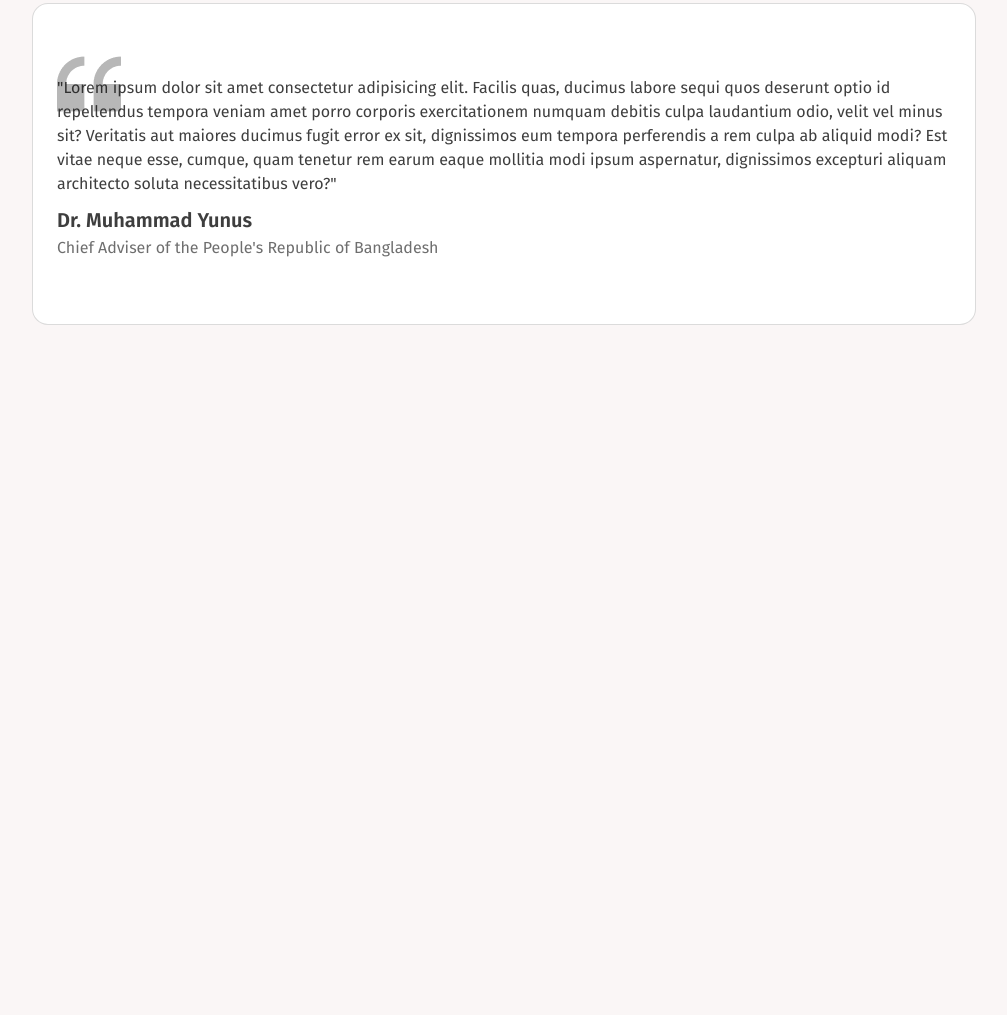
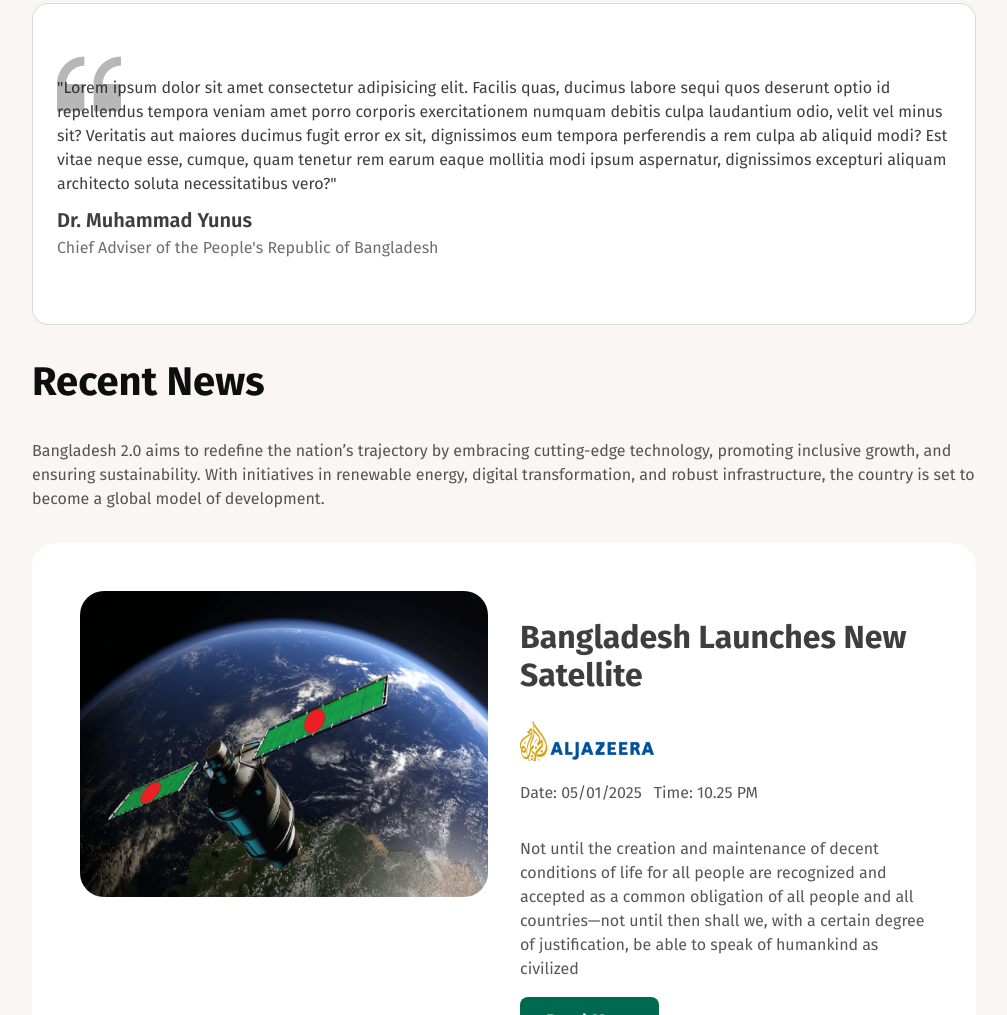
Before and after one commit to riyad353/bangladesh-2.0, a plain HTML site: page index.html in a window 1280 px wide. Shown: the part 1785-2800 px from the top of the page, without its empty margins (136-1143 px from the left). Before the commit the page ends 2118 px from the top, so only its background shows below. Drawn offline with Linux system fonts and the light colour scheme.

Commit message:
recent news complete

```diff
--- a/index.html
+++ b/index.html
@@ -85,7 +85,7 @@
       <!-- The Vision of Future -->
       <div>
         <div>
-          <h2 class="text">The Vision of Future</h2>
+          <h2 class="heading">The Vision of Future</h2>
           <p class="para">
             Bangladesh 2.0 aims to redefine the nation’s trajectory by embracing
             cutting-edge technology, promoting inclusive growth, and ensuring
@@ -145,6 +145,86 @@
         </div>
       </div>
       <!-- challenge end -->
+      <!-- Your Opinion Matters -->
+      <div></div>
+      <!-- Your Opinion Matters end -->
+      <!-- Recent News -->
+      <div>
+        <div>
+          <h2 class="heading">Recent News</h2>
+          <p class="news-p">
+            Bangladesh 2.0 aims to redefine the nation’s trajectory by embracing
+            cutting-edge technology, promoting inclusive growth, and ensuring
+            sustainability. With initiatives in renewable energy, digital
+            transformation, and robust infrastructure, the country is set to
+            become a global model of development.
+          </p>
+        </div>
+        <div class="news-area">
+          <div>
+            <img class="news-img" src="./assets/satelite.png" alt="" />
+          </div>
+          <div>
+            <h2 class="news-text">Bangladesh Launches New Satellite</h2>
+            <img src="./assets/al-jazeera.png" alt="" />
+            <div class="date-and-time">
+              <p class="news-p">Date: 05/01/2025</p>
+              <p class="news-p">Time: 10.25 PM</p>
+            </div>
+            <p class="news-p">
+              Not until the creation and maintenance of decent conditions of
+              life for all people are recognized and accepted as a common
+              obligation of all people and all countries—not until then shall
+              we, with a certain degree of justification, be able to speak of
+              humankind as civilized
+            </p>
+            <a href=""><button class="news-btn">Read More</button></a>
+          </div>
+        </div>
+        <div class="news-area">
+          <div>
+            <h2 class="news-text">A new Era</h2>
+            <img src="./assets/al-jazeera.png" alt="" />
+            <div class="date-and-time">
+              <p class="news-p">Date: 05/01/2025</p>
+              <p class="news-p">Time: 10.25 PM</p>
+            </div>
+            <p class="news-p">
+              Not until the creation and maintenance of decent conditions of
+              life for all people are recognized and accepted as a common
+              obligation of all people and all countries—not until then shall
+              we, with a certain degree of justification, be able to speak of
+              humankind as civilized
+            </p>
+            <a href=""><button class="news-btn">Read More</button></a>
+          </div>
+          <div>
+            <img class="news-img" src="./assets/satelite.png" alt="" />
+          </div>
+        </div>
+        <div class="news-area">
+          <div>
+            <img class="news-img" src="./assets/satelite.png" alt="" />
+          </div>
+          <div>
+            <h2 class="news-text">Bangladesh Launches New Satellite</h2>
+            <img src="./assets/al-jazeera.png" alt="" />
+            <div class="date-and-time">
+              <p class="news-p">Date: 05/01/2025</p>
+              <p class="news-p">Time: 10.25 PM</p>
+            </div>
+            <p class="news-p">
+              Not until the creation and maintenance of decent conditions of
+              life for all people are recognized and accepted as a common
+              obligation of all people and all countries—not until then shall
+              we, with a certain degree of justification, be able to speak of
+              humankind as civilized
+            </p>
+            <a href=""><button class="news-btn">Read More</button></a>
+          </div>
+        </div>
+      </div>
+      <!-- Recent News end -->
     </main>
     <!-- main end -->
   </body>
--- a/style.css
+++ b/style.css
@@ -133,7 +133,7 @@
   padding: 32px;
   background: rgb(247, 235, 207);
 }
-.text {
+.heading {
   color: rgb(14, 14, 14);
   font-family: Fira Sans;
   font-size: 40px;
@@ -234,3 +234,49 @@
   background: rgb(255, 255, 255);
   padding: 48px 24px;
 }
+.news-area {
+  display: flex;
+  padding: 48px;
+  gap: 32px;
+  border-radius: 24px;
+  background: rgb(255, 255, 255);
+  margin-bottom: 24px;
+  margin-top: 32px;
+}
+.news-img {
+  border-radius: 24px;
+}
+.date-and-time {
+  display: flex;
+  gap: 12px;
+}
+.news-text {
+  color: rgba(14, 14, 14, 0.8);
+  font-family: Fira Sans;
+  font-size: 32px;
+  font-weight: 700;
+  line-height: 38px;
+  letter-spacing: 0%;
+  text-align: left;
+}
+.news-p {
+  color: rgba(14, 14, 14, 0.7);
+  font-family: Fira Sans;
+  font-size: 16px;
+  font-weight: 400;
+  line-height: 24px;
+  letter-spacing: 0%;
+  text-align: left;
+}
+.news-btn {
+  color: rgb(255, 255, 255);
+  font-family: Fira Sans;
+  font-size: 18px;
+  font-weight: 600;
+  line-height: 22px;
+  letter-spacing: 0%;
+  background-color: rgb(0, 106, 80);
+  padding: 13px 26px;
+  border-radius: 8px;
+  border: none;
+}
```
